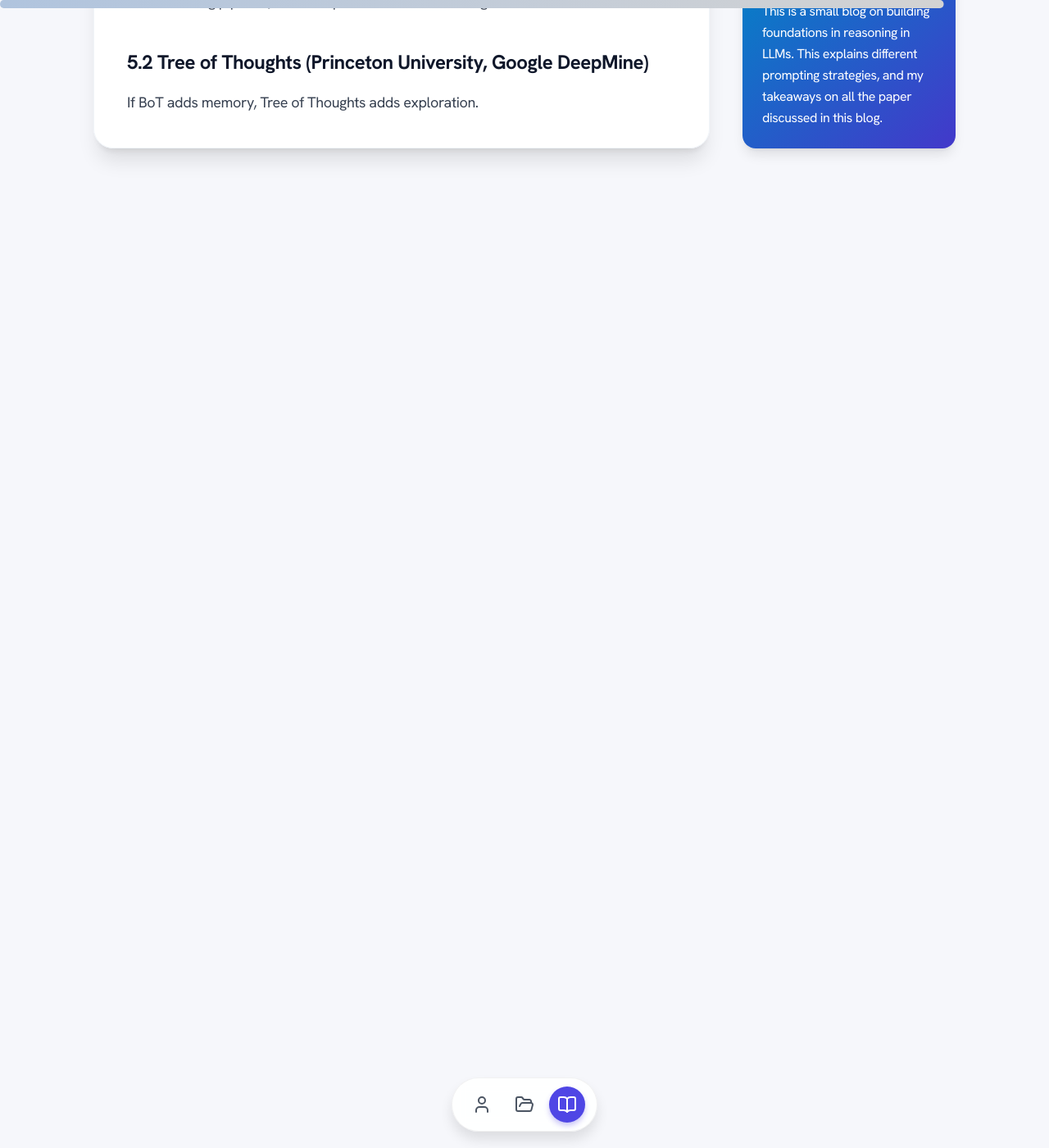
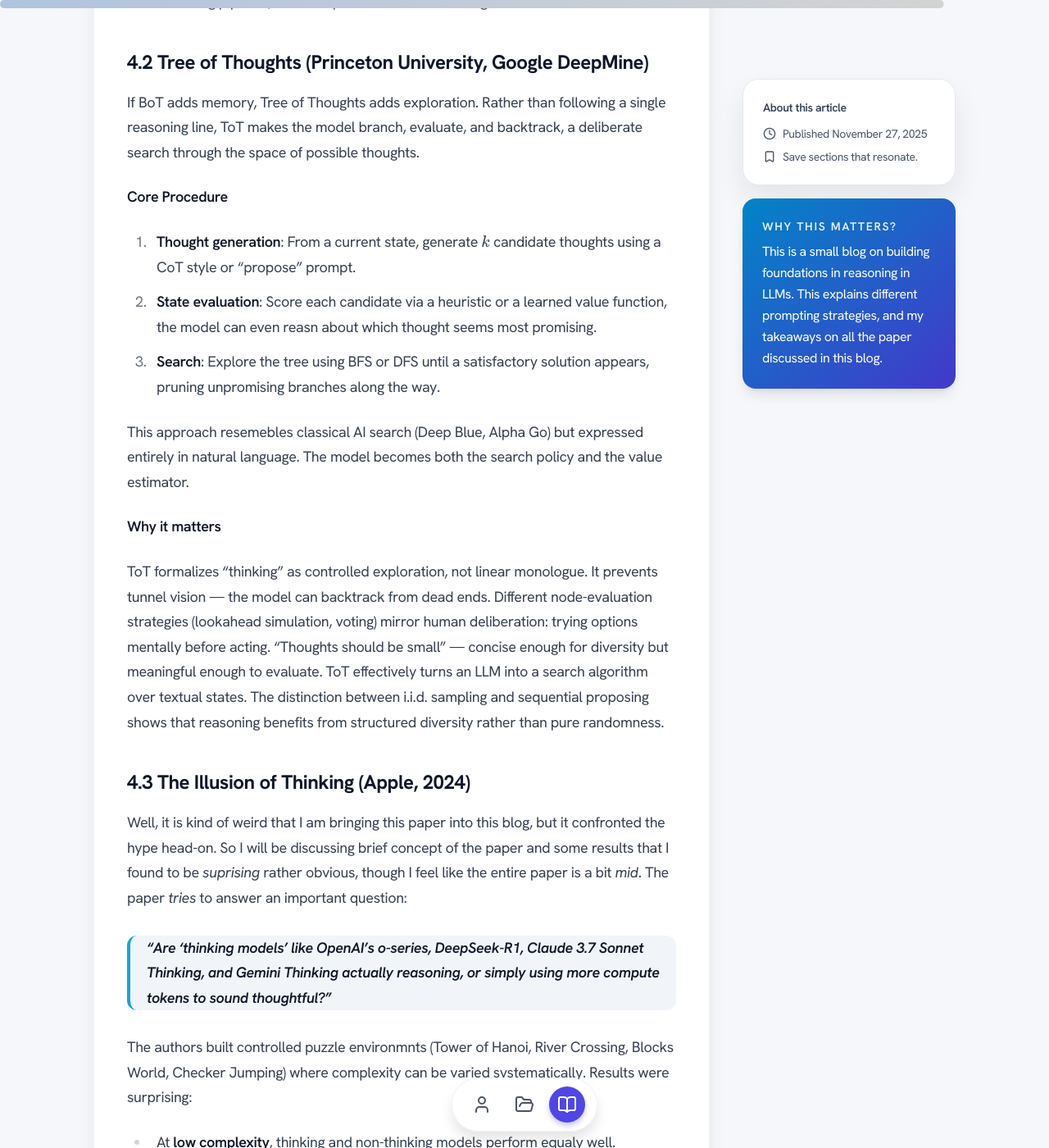
Before and after one commit to omertafveez-2001/omertafveez-2001.github.io, a Jekyll site: the page built from blogs/reasoning-primer/reasoning-primer.md, in a window 1280 px wide and 1400 px high, scrolled down 17148 px. Shown: the whole window at 82% size. Built offline with Jekyll 4.4.1, drawn with Linux system fonts in a browser that asks for light colours; nearby versions of some CDN libraries; some of the changed text lies outside the part shown.

Commit message:
reasoning

```diff
--- a/blogs/reasoning-primer/reasoning-primer.md
+++ b/blogs/reasoning-primer/reasoning-primer.md
@@ -3,7 +3,7 @@ layout: post
 title: "Reasoning: Primer on Reasoning Prompts in Large Language Models"
 date: 2025-11-27
 permalink: /blogs/reasoning-primer/
-reader_note_title: "Why this matter?"
+reader_note_title: "Why this matters?"
 reader_note: "This is a small blog on building foundations in reasoning in LLMs. This explains different prompting strategies, and my takeaways on all the paper discussed in this blog."
 ---
 ![Reasoning-image](./imgs/reasoning_title.jpg)
@@ -180,7 +180,7 @@ LtM consistently improved over CoT on symbolic reasoning (e.g., Last-Letter Conc
 - Two-stage prompting acts like curriculum learning inside the model.
 - Effective only when the reasoning path is sufficiently long or entangled.
 
-### **2.2 Measuring the COmpositionality Gap (Meta AI Research)**
+### **2.2 Measuring the Compositionality Gap (Meta AI Research)**
 Just when you thought the reasoning sounds more like Human (contradictory to what I said above), this explains why even breaking down the problems does not always yield correct answers. How often do you solve all the parts correctly, but do not write the correct final answer? The chance of this happening is pretty low, unless you're very careless with calculator, or maybe your pencil broke? Or your cat ran over your keyboard? Well Large Language Models do often fail to combine their answers into the final answer. This mismatch defined the **compositionality gap**. <br>
 
 **Experiment**: Meta AI built *Compositionality Celebrities:* questions combining two unrelated facts eg:
@@ -352,5 +352,46 @@ BoT introduces a **meta-buffer**, a library of thought templates representing ge
 This transforms the LLM into a system that **learns meta-strategies**. Instead of performing every reasoning sequence from scratch, it draws from past distilled traces, like a scientist resuing proven methods. BoT gives small models a reasoning scaffold, letting them imitate the structured thinking of larger ones. However, its reliance on fixed templates limits creativity; the model can struggle with genuinely novel problems that dont match any stored template. The redundacny-check mechanism feels like an early glimbse of memory compression for reasoning traces. <br>
 Meta-reasoning = remembering how to think. Template retrieval reduces the compute but risks over-fitting to previous logic forms. BoT introduces persistence and memory into reasoning pipeline, a first step toward cumulative cognition.
 
-### **5.2 Tree of Thoughts (Princeton University, Google DeepMine)**
-If BoT adds memory, Tree of Thoughts adds exploration.
+### **4.2 Tree of Thoughts (Princeton University, Google DeepMine)**
+If BoT adds memory, Tree of Thoughts adds exploration. Rather than following a single reasoning line, ToT makes the model branch, evaluate, and backtrack, a deliberate search through the space of possible thoughts. <br>
+
+**Core Procedure**
+1. **Thought generation**: From a current state, generate $$k$$ candidate thoughts using a CoT style or "propose" prompt.
+2. **State evaluation**: Score each candidate via a heuristic or a learned value function, the model can even reasn about which thought seems most promising.
+3. **Search**: Explore the tree using BFS or DFS until a satisfactory solution appears, pruning unpromising branches along the way.
+
+This approach resemebles classical AI search (Deep Blue, Alpha Go) but expressed entirely in natural language. The model becomes both the search policy and the value estimator. <br>
+
+**Why it matters** <br>
+
+ToT formalizes “thinking” as controlled exploration, not linear monologue. It prevents tunnel vision — the model can backtrack from dead ends. Different node-evaluation strategies (lookahead simulation, voting) mirror human deliberation: trying options mentally before acting. "Thoughts should be small” — concise enough for diversity but meaningful enough to evaluate. ToT effectively turns an LLM into a search algorithm over textual states. The distinction between i.i.d. sampling and sequential proposing shows that reasoning benefits from structured diversity rather than pure randomness.
+
+### **4.3 The Illusion of Thinking (Apple, 2024)**
+
+Well, it is kind of weird that I am bringing this paper into this blog, but it confronted the hype head-on. So I will be discussing brief
+concept of the paper and some results that I found to be *suprising* rather obvious, though I feel like the entire paper is a bit *mid*. The paper *tries* to answer an important question:
+
+> Are 'thinking models' like OpenAI's o-series, DeepSeek-R1, Claude 3.7 Sonnet Thinking, and Gemini Thinking actually reasoning, or simply using more compute tokens to sound thoughtful?
+
+The authors built controlled puzzle environmnts (Tower of Hanoi, River Crossing, Blocks World, Checker Jumping) where complexity can be varied systematically. Results were surprising:
+- At **low complexity**, thinking and non-thinking models perform equaly well.
+- At **medium complexity**, "thinking" models gain an advantage.
+- Beyond a threshold, **both collapse to zero accuracy**, even with large token budgets.
+
+Despite generating longer reasoning tokens, models' "thinking effort" declines once puzzles exceed a critical depth. In other words, when real reasoning is required, performance drops sharply. The study reveals **unstable reasoning dynamics**: models may find the correct solution early, and then overwrite it later with incorrect reasoning. RL-trained "thinking tokens" may not add reasoning capacity but simply allocate more text to justification. This raises fundamental question: are we measuring reasoning or just verbosity? <br>
+
+Across BoT, ToT, and the Illusion of Thinking, the trajectory becomes clear: researchers are shifting from **eliciting reasoning** to **managing reasoning**. Memory (BoT) and search (ToT) externalize cognitive control, while Apple's work remind us how fragile that control remains. <br>
+
+*True machine reasoning may emerge not from larger models, but from architectures that remember, explore, and explore their own thoughts*.
+
+## **References**
+- Nye, Maxwell, et al. “Show Your Work: Scratchpads for Intermediate Computation with Language Models.” arXiv preprint arXiv:2112.00114 (2021)
+- Wei, Jason; Wang, Xuezhi; Schuurmans, Dale; Bosma, Maarten; Ichter, Brian; Xia, Fei; Chi, Ed H.; Le, Quoc V.; Zhou, Denny. “Chain-of-Thought Prompting Elicits Reasoning in Large Language Models.” arXiv preprint arXiv:2201.11903 (2022)
+- Wang, Xuezhi; Wei, Jason; Schuurmans, Dale; Le, Quoc V.; Chi, Ed H.; Narang, Sharan; Chowdhery, Aakanksha; Zhou, Denny. “Self-Consistency Improves Chain of Thought Reasoning in Language Models.” ICLR 2023 (poster) / arXiv preprint arXiv:2203.11171 (2022)
+- Yao, Shunyu; Yu, Dian; Zhao, Jeffrey; Shafran, Izhak; Griffiths, Thomas L.; Cao, Yuan; Narasimhan, Karthik. “Tree of Thoughts: Deliberate Problem Solving with Large Language Models.” NeurIPS 2023 (camera-ready) / arXiv preprint arXiv:2305.10601 (2023)
+- Yang, Ling; Yu, Zhaochen; Zhang, Tianjun; Cao, Shiyi; Xu, Minkai; Zhang, Wentao; Gonzalez, Joseph E.; Cui, Bin (2024). Buffer of Thoughts: Thought-Augmented Reasoning with Large Language Models. arXiv:2406.04271
+- Shojaee, Parshin; Mirzadeh, Iman; Alizadeh, Keivan; Horton, Maxwell; Bengio, Samy; Farajtabar, Mehrdad (2025). The Illusion of Thinking: Understanding the Strengths and Limitations of Reasoning Models via the Lens of Problem Complexity. (Apple Research) arXiv:2506.06941
+- Chen, Xinyun; Lin, Maxwell; Schärli, Nathanael; Zhou, Denny. (2023). Teaching Large Language Models to Self-Debug. arXiv:2304.05128
+- Zhou, Denny; Schärli, Nathanael; Hou, Le; Wei, Jason; Scales, Nathan; Wang, Xuezhi; Schuurmans, Dale; Cui, Claire; Bousquet, Olivier; Le, Quoc; Chi, Ed. (2022). Least-to-Most Prompting Enables Complex Reasoning in Large Language Models. arXiv:2205.10625
+- Kojima, Takeshi; Gu, Shixiang Shane; Reid, Machel; Matsuo, Yutaka; Iwasawa, Yusuke. (2022). Large Language Models are Zero-Shot Reasoners. arXiv:2205.11916
+- Press, O., & others. (2023). Measuring and Narrowing the Compositionality Gap in Language Models. Findings of EMNLP 2023
```
